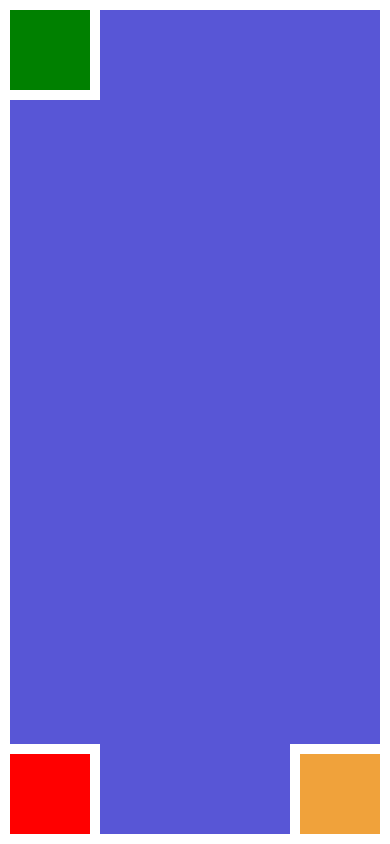
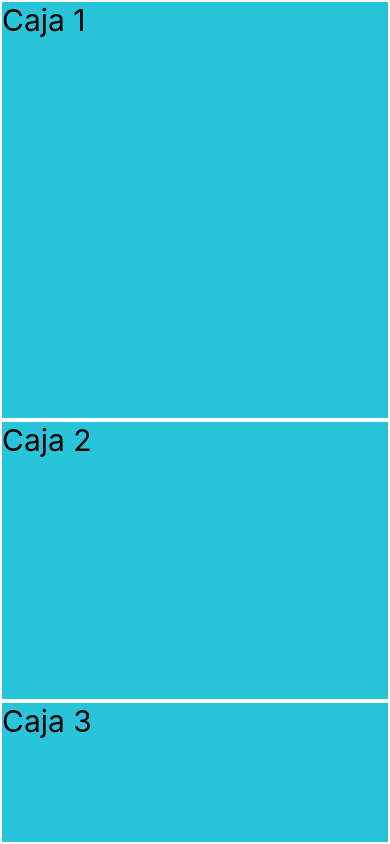
Before and after one commit to ObeLoke/primera-app-rn, a React Native app: screen / in a window 390 px wide. Built offline with nearby package versions, Linux system fonts and the light colour scheme.

Commit message:
Clase Flex Layout

```diff
--- a/App.tsx
+++ b/App.tsx
@@ -1,10 +1,11 @@
 import React from 'react'
 import { SafeAreaView, Text, View } from 'react-native';
+import FlexScreen from './src/screens/FlexScreen';
 // import { HolaMundoScreen } from './src/screens/HolaMundoScreen';
 // import { ContadorScreen } from './src/screens/ContadorScreen';
 // import { BoxObjectModelScreen } from './src/screens/BoxObjectModelScreen';
 // import { DimensionesScreen } from './src/screens/DimensionesScreen';
-import { PositionScreen } from './src/screens/PositionScreen';
+// import { PositionScreen } from './src/screens/PositionScreen';
 
 const App = () => {
   return (
@@ -14,7 +15,8 @@
     <SafeAreaView style={{ flex: 1 }}>
       {/* <BoxObjectModelScreen /> */}
       {/* <DimensionesScreen /> */}
-      <PositionScreen />
+      {/* <PositionScreen /> */}
+      <FlexScreen />
     </SafeAreaView>
   )
 }
--- /dev/null
+++ b/src/screens/FlexScreen.tsx
@@ -0,0 +1,39 @@
+import React from 'react'
+import { StyleSheet, Text, View } from 'react-native'
+
+const FlexScreen = () => {
+    return (
+        <View style={styles.container}>
+            <Text style={styles.caja1}>Caja 1</Text>
+            <Text style={styles.caja2}>Caja 2</Text>
+            <Text style={styles.caja3}>Caja 3</Text>
+        </View>
+    )
+}
+
+export default FlexScreen
+
+const styles = StyleSheet.create({
+    container: {
+        flex: 1,
+        backgroundColor: '#28C4D9'
+    },
+    caja1: {
+        flex: 3, // 3 + 2 + 1 = 6
+        borderWidth: 2,
+        borderColor: 'white',
+        fontSize: 30,
+    },
+    caja2: {
+        flex: 2, // 3 + 2 + 1 = 6
+        borderWidth: 2,
+        borderColor: 'white',
+        fontSize: 30,
+    },
+    caja3: {
+        flex: 1,
+        borderWidth: 2,
+        borderColor: 'white',
+        fontSize: 30,
+    }
+})
```
